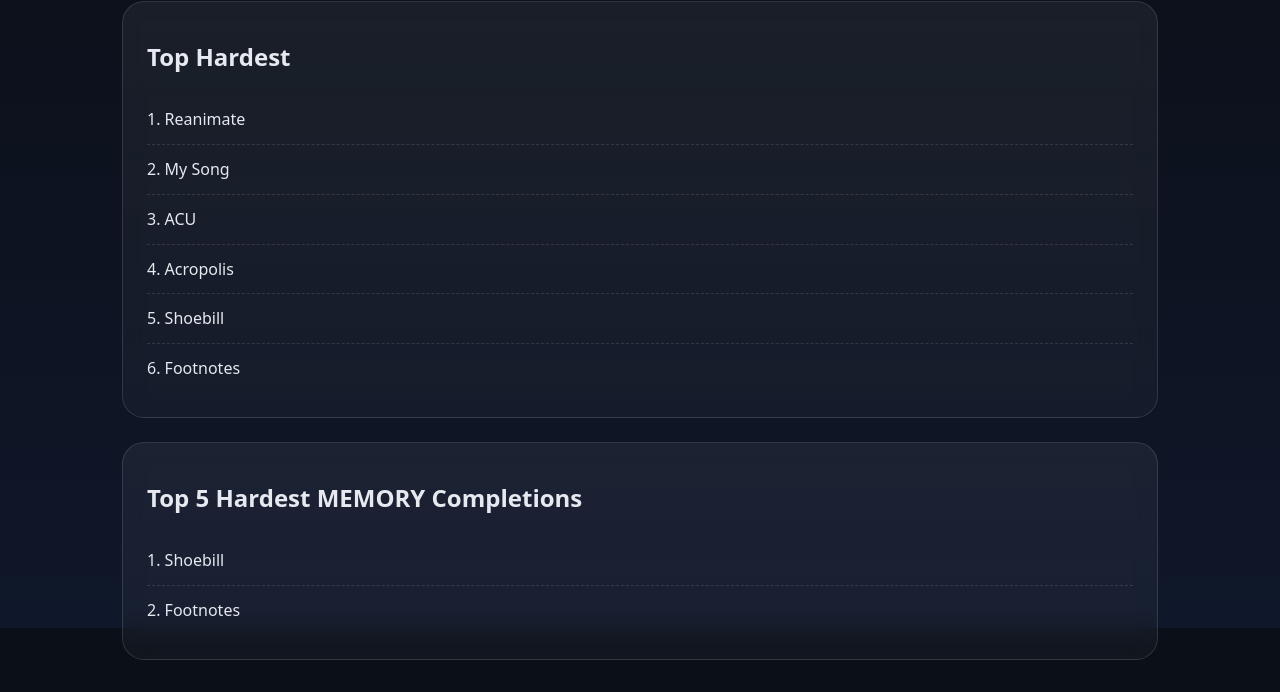
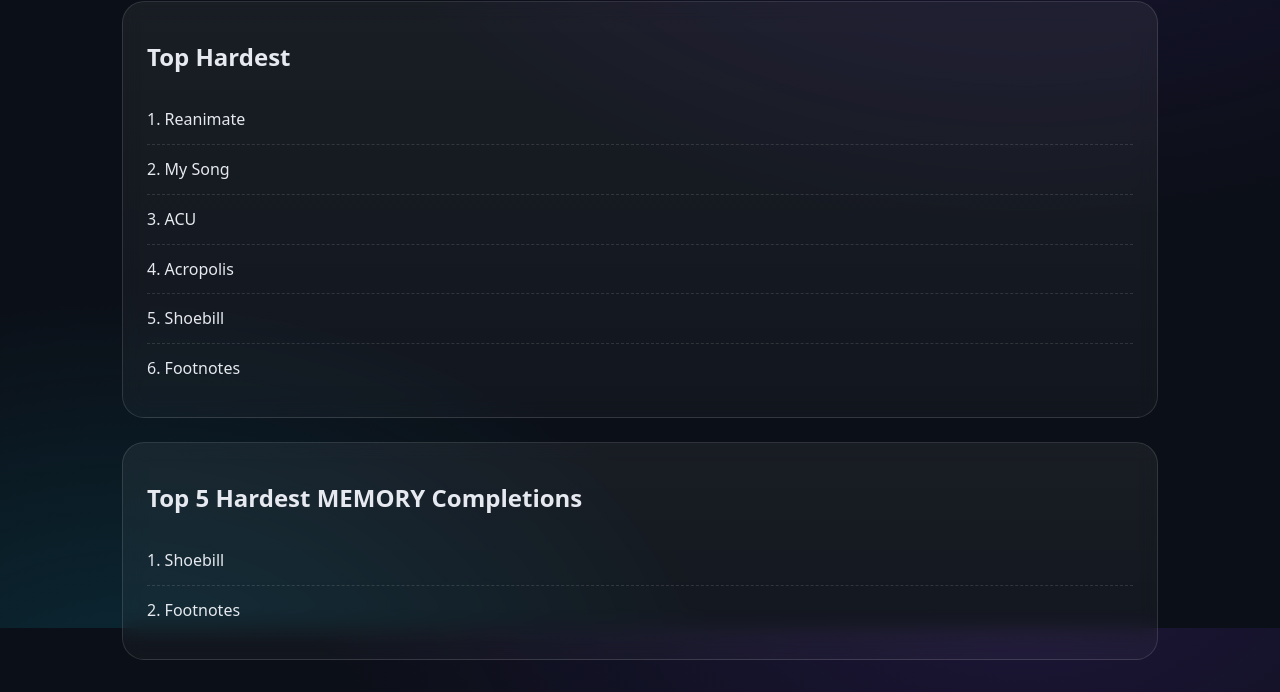
Before and after one commit to Stellar-Darkclone/Darkclone-Demon-List, a plain HTML site: page top10.html in a window 1280 px wide. Shown: the part 172-864 px from the top of the page. Drawn offline with Linux system fonts and the light colour scheme.

Commit message:
Update style.css

```diff
--- a/style.css
+++ b/style.css
@@ -14,10 +14,15 @@ html,body{height:100%}
 body {
   margin: 0;
   font-family: ui-sans-serif, system-ui, -apple-system, Segoe UI, Roboto, Inter, Helvetica, Arial, "Apple Color Emoji","Segoe UI Emoji";
-  background: linear-gradient(180deg, #0b0f17 0%, #0f172a 100%);
+  background:
+    radial-gradient(1200px 800px at 80% -10%, rgba(124,58,237,.16), transparent 60%),
+    radial-gradient(1000px 700px at 10% 110%, rgba(6,182,212,.16), transparent 60%),
+    #0b0f17; /* fallback fill so it continues infinitely */
+  background-attachment: fixed; /* keeps it anchored for long pages */
   color: var(--text);
   line-height: 1.55;
 }
+
 
 
 .container{max-width:1100px;margin:0 auto;padding:32px}
```
